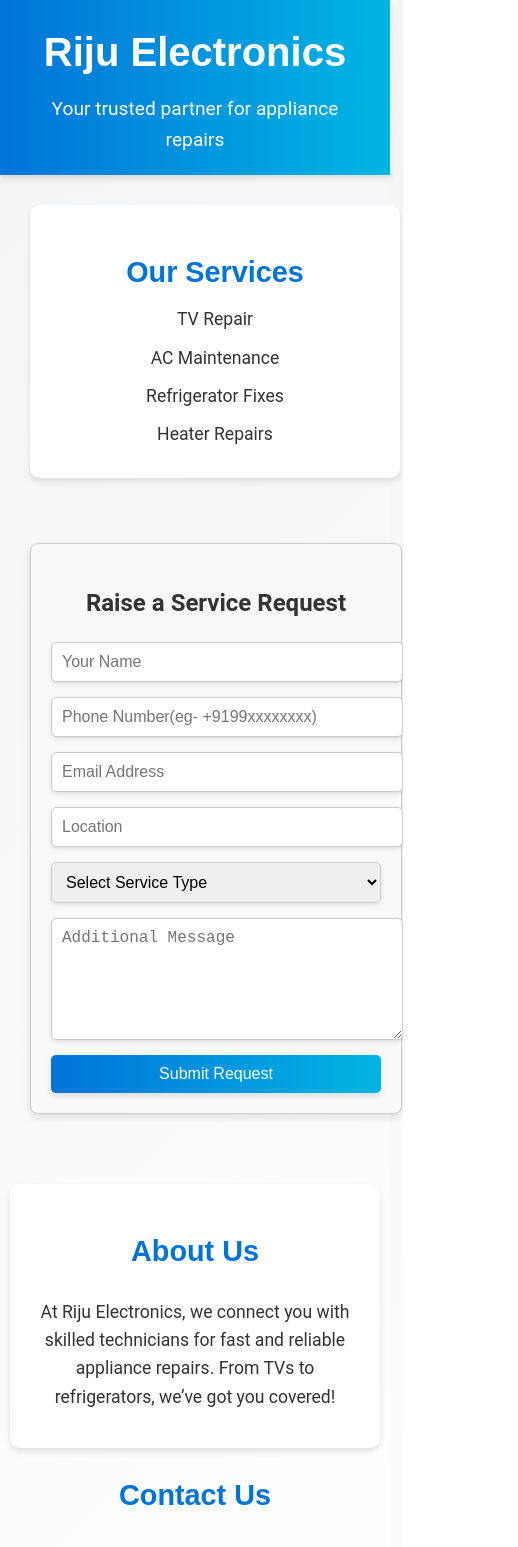
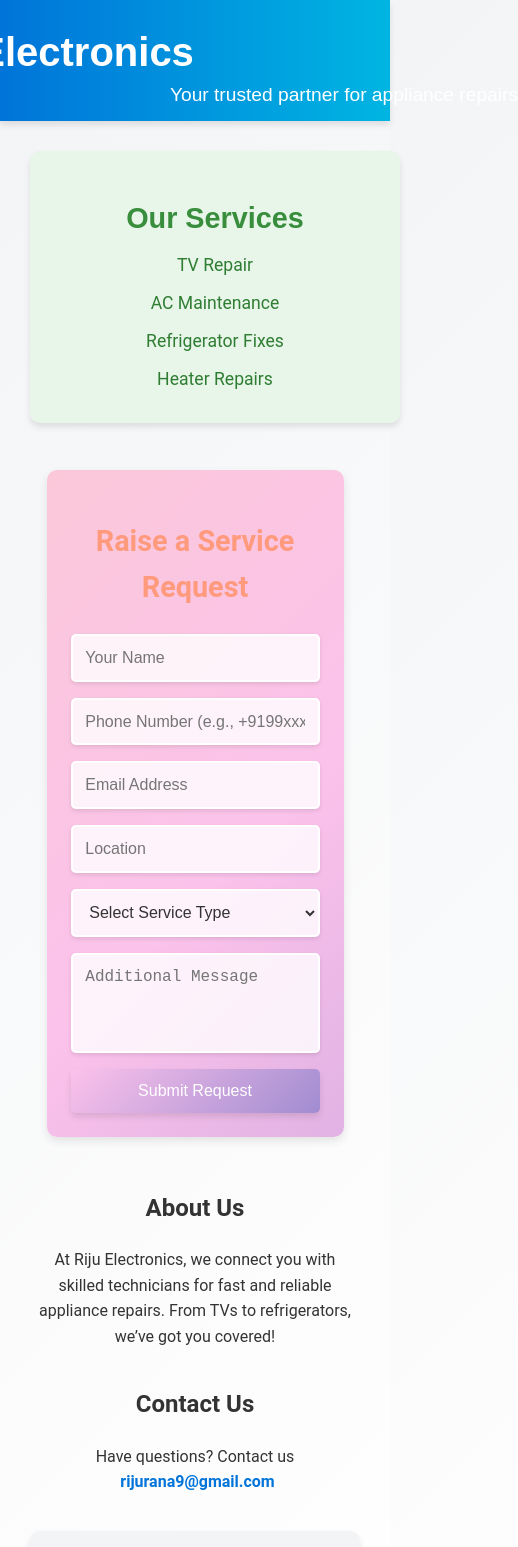
Before and after one commit to CoderAvijit/electra-mate, a React (Create React App) app: page /request-form in a window 390 px wide. Shown: the top 1547 px of the page, 518 px wide, since content can reach past the window. Built offline with nearby package versions, Linux system fonts and the light colour scheme.

Commit message:
Great styling added

```diff
--- a/src/App.css
+++ b/src/App.css
@@ -59,7 +59,7 @@
   padding: 20px;
   box-shadow: 0 4px 6px rgba(0, 0, 0, 0.1);
   position: sticky;
-  top: 100px; /* Keeps the services pane in view when scrolling */
+  top: 100px;
 }
 
 .services-pane h2 {
@@ -152,25 +152,56 @@
   font-weight: bold;
 }
 
-/* About Section */
-.about {
-  margin-top: 20px;
+/* Services Section */
+.services-container {
+  display: flex;
+  flex-wrap: wrap;
+  justify-content: center;
+  gap: 1.5rem;
+  margin: 2rem 0;
+}
+
+.service-item {
+  flex: 1 1 calc(30% - 1rem);
+  max-width: 30%;
+  padding: 1.5rem;
   background: #ffffff;
   border-radius: 10px;
-  padding: 20px;
-  box-shadow: 0 4px 6px rgba(0, 0, 0, 0.1);
-  width: 100%;
+  box-shadow: 0 4px 15px rgba(0, 0, 0, 0.1);
+  text-align: center;
+  transition: transform 0.3s ease, background 0.5s ease;
+  animation: colorCycle 6s infinite alternate;
 }
 
-.about h2 {
-  font-family: 'Poppins', sans-serif;
-  font-size: 1.8rem;
-  color: #0074d9;
+.service-item:hover {
+  transform: translateY(-10px);
+  box-shadow: 0 8px 20px rgba(0, 0, 0, 0.2);
 }
 
-.about p {
-  font-size: 1.1rem;
-  line-height: 1.6;
+.service-item h3 {
+  font-size: 1.5rem;
+  color: #333;
+  margin-bottom: 0.5rem;
+}
+
+.service-item p {
+  font-size: 1rem;
+  color: #666;
+}
+
+@keyframes colorCycle {
+  0% {
+    background: #f9f9f9;
+  }
+  33% {
+    background: #e3f2fd;
+  }
+  66% {
+    background: #ffe0b2;
+  }
+  100% {
+    background: #e8f5e9;
+  }
 }
 
 /* Footer */
@@ -205,6 +236,15 @@
     gap: 15px;
   }
 
+  .services-container {
+    gap: 1rem;
+  }
+
+  .service-item {
+    flex: 1 1 100%;
+    max-width: 100%;
+  }
+
   .request-form {
     padding: 20px;
     max-width: 100%;
@@ -224,16 +264,78 @@
     padding: 10px;
   }
 }
+/* Services Pane */
+.services-pane {
+  background: #e8f5e9; /* Change the background color */
+  border-radius: 10px;
+  padding: 20px;
+  box-shadow: 0 4px 6px rgba(0, 0, 0, 0.1);
+  position: sticky;
+  top: 100px; /* Keeps the services pane in view when scrolling */
+}
+
+.services-pane h2 {
+  font-family: 'Poppins', sans-serif;
+  font-size: 1.8rem;
+  color: #388e3c; /* Updated text color */
+  margin-bottom: 10px;
+}
+
+.services-pane ul {
+  list-style-type: none;
+  padding: 0;
+  margin: 0;
+}
+
+.services-pane li {
+  margin: 10px 0;
+  font-size: 1.1rem;
+  color: #2e7d32; /* Updated list item color */
+}
+/* Animation for moving text */
+@keyframes slideIn {
+  0% {
+    transform: translateX(-100%);
+    opacity: 0;
+  }
+  50% {
+    opacity: 1;
+  }
+  100% {
+    transform: translateX(0);
+    opacity: 1;
+  }
+}
+/* Animation for moving text from right to left */
+@keyframes slideOut {
+  0% {
+    transform: translateX(100%); /* Start off-screen to the right */
+    opacity: 0;
+  }
+  50% {
+    opacity: 1; /* Gradually become visible */
+  }
+  100% {
+    transform: translateX(0); /* End at original position */
+    opacity: 1;
+  }
+}
 
 
-
-.contact-us h2 {
+.header h1 {
   font-family: 'Poppins', sans-serif;
-  font-size: 1.8rem;
-  color: #0074d9;
+  font-size: 2.5rem;
+  margin: 0;
+  animation: slideIn 10s linear infinite; /* Apply the animation */
+  display: inline-block;
+  position: fixed;
 }
-
-.contact-us p {
-  font-size: 1.1rem;
-  line-height: 1.6;
+.header p {
+  font-family: 'Poppins', sans-serif;
+  font-size: 1.2rem; /* Adjusted for paragraph text */
+  margin-top: 50px; /* Push the p tag down further */
+  animation: slideOut 10s linear infinite; /* Apply the right-to-left animation */
+  display: inline-block;
+  position: relative;
+  top: 10px; /* You can adjust this value if you need to move the p tag more down */
 }
--- a/src/component/RequestForm.css
+++ b/src/component/RequestForm.css
@@ -1,66 +1,134 @@
 .request-form {
-    max-width: 600px;
-    margin: 50px auto;
-    padding: 20px;
-    border: 1px solid #ccc;
-    border-radius: 8px;
-    background-color: #f9f9f9;
-    box-shadow: 0 4px 8px rgba(0, 0, 0, 0.1);
+  width: 90%;
+  max-width: 500px;
+  margin: 2rem auto;
+  padding: 1.5rem;
+  border-radius: 10px;
+  background: linear-gradient(135deg, #ff9a9e, #fad0c4, #fbc2eb, #a18cd1);
+  background-size: 400% 400%;
+  box-shadow: 0px 4px 10px rgba(0, 0, 0, 0.1);
+  animation: backgroundShift 10s infinite ease-in-out;
+  box-sizing: border-box; /* Ensures padding is included in width/height */
+}
+
+@keyframes backgroundShift {
+  0% {
+    background-position: 0% 50%;
+  }
+  25% {
+    background-position: 50% 50%;
+  }
+  50% {
+    background-position: 100% 50%;
+  }
+  75% {
+    background-position: 50% 100%;
+  }
+  100% {
+    background-position: 0% 50%;
+  }
 }
 
 .request-form h2 {
   text-align: center;
-    color: #333;
-    margin-bottom: 20px;
+  margin-bottom: 1.5rem;
+  font-size: 1.8rem;
+  color: #fff;
+  animation: textColorChange 5s infinite;
+}
+
+@keyframes textColorChange {
+  0% {
+    color: #ff6f91;
+  }
+  25% {
+    color: #ffa07a;
+  }
+  50% {
+    color: #fbd786;
+  }
+  75% {
+    color: #6a82fb;
+  }
+  100% {
+    color: #ff6f91;
+  }
 }
 
 .request-form form {
   display: flex;
   flex-direction: column;
-    gap: 15px;
+  gap: 1rem; /* Ensures even spacing between fields */
 }
 
 .request-form input,
 .request-form select,
-  .request-form textarea,
-  .request-form button {
+.request-form textarea {
   width: 100%;
-    padding: 10px;
-    font-size: 16px;
-    border: 1px solid #ccc;
+  padding: 0.8rem;
+  border: 2px solid #fff;
   border-radius: 5px;
+  box-sizing: border-box; /* Keeps fields inside the container */
+  transition: border-color 0.3s, box-shadow 0.3s, background-color 0.3s;
+  background: rgba(255, 255, 255, 0.8);
+  color: #333;
+  font-size: 1rem;
 }
 
 .request-form input:focus,
 .request-form select:focus,
 .request-form textarea:focus {
-    border-color: #007bff;
-    outline: none;
+  border-color: #ff6f91;
+  box-shadow: 0px 0px 8px rgba(255, 111, 145, 0.8);
+  background: #ffebf1;
+}
+
+.request-form textarea {
+  resize: none; /* Prevents resizing of the textarea */
+  height: 100px; /* Ensures consistent height for the textarea */
 }
 
 .request-form button {
-    background-color: #007bff;
+  width: 100%;
+  padding: 0.8rem;
+  font-size: 1rem;
   color: #fff;
+  background: linear-gradient(135deg, #ff9a9e, #fad0c4);
   border: none;
+  border-radius: 5px;
   cursor: pointer;
-    transition: background-color 0.3s;
+  animation: buttonColorShift 4s infinite alternate;
+  transition: transform 0.2s;
+}
+
+@keyframes buttonColorShift {
+  0% {
+    background: linear-gradient(135deg, #ff9a9e, #fad0c4);
+  }
+  50% {
+    background: linear-gradient(135deg, #fbc2eb, #a18cd1);
+  }
+  100% {
+    background: linear-gradient(135deg, #fad0c4, #ff9a9e);
+  }
 }
 
 .request-form button:hover {
-    background-color: #0056b3;
-  }
-
-  .request-form textarea {
-    resize: vertical;
+  transform: scale(1.1);
 }
 
 .response-message {
+  margin-top: 1rem;
   text-align: center;
-    margin-top: 15px;
-    font-weight: bold;
-    color: #28a745; /* Success color */
+  font-size: 1.1rem;
+  animation: fadeIn 1s forwards, textColorChange 5s infinite;
 }
 
-  .response-message.error {
-    color: #dc3545; /* Error color */
+@keyframes fadeIn {
+  from {
+    opacity: 0;
   }
+  to {
+    opacity: 1;
+  }
+}
--- a/src/component/RequestForm.js
+++ b/src/component/RequestForm.js
@@ -1,5 +1,5 @@
 import React, { useState } from 'react';
-import './RequestForm.css'
+import './RequestForm.css';
 
 function RequestForm() {
   const [formData, setFormData] = useState({
@@ -27,16 +27,16 @@
         body: JSON.stringify(formData),
       });
       const result = await response.json();
-      setResponseMessage('Request Recieved! Thank You!♥');
+      setResponseMessage('Request Received! Thank You! ♥');
     } catch (error) {
-      setResponseMessage('Request Recieved! Thank You!♥');
+      setResponseMessage('Request Received! Thank You! ♥');
     }
   };
 
   return (
     <div className="request-form">
-      <h2>Raise a Service Request</h2>
-      <form onSubmit={handleSubmit}>
+      <h2 className="form-header">Raise a Service Request</h2>
+      <form onSubmit={handleSubmit} className="form-container">
         <input
           type="text"
           name="name"
@@ -48,7 +48,7 @@
         <input
           type="text"
           name="phone"
-          placeholder="Phone Number(eg- +9199xxxxxxxx)"
+          placeholder="Phone Number (e.g., +9199xxxxxxxx)"
           value={formData.phone}
           onChange={handleChange}
           required
@@ -88,7 +88,9 @@
           onChange={handleChange}
           required
         ></textarea>
-        <button type="submit">Submit Request</button>
+        <button type="submit" className="submit-button">
+          Submit Request
+        </button>
       </form>
       {responseMessage && <p className="response-message">{responseMessage}</p>}
     </div>
```
Lines whose indentation alone changed are shown as unchanged.
